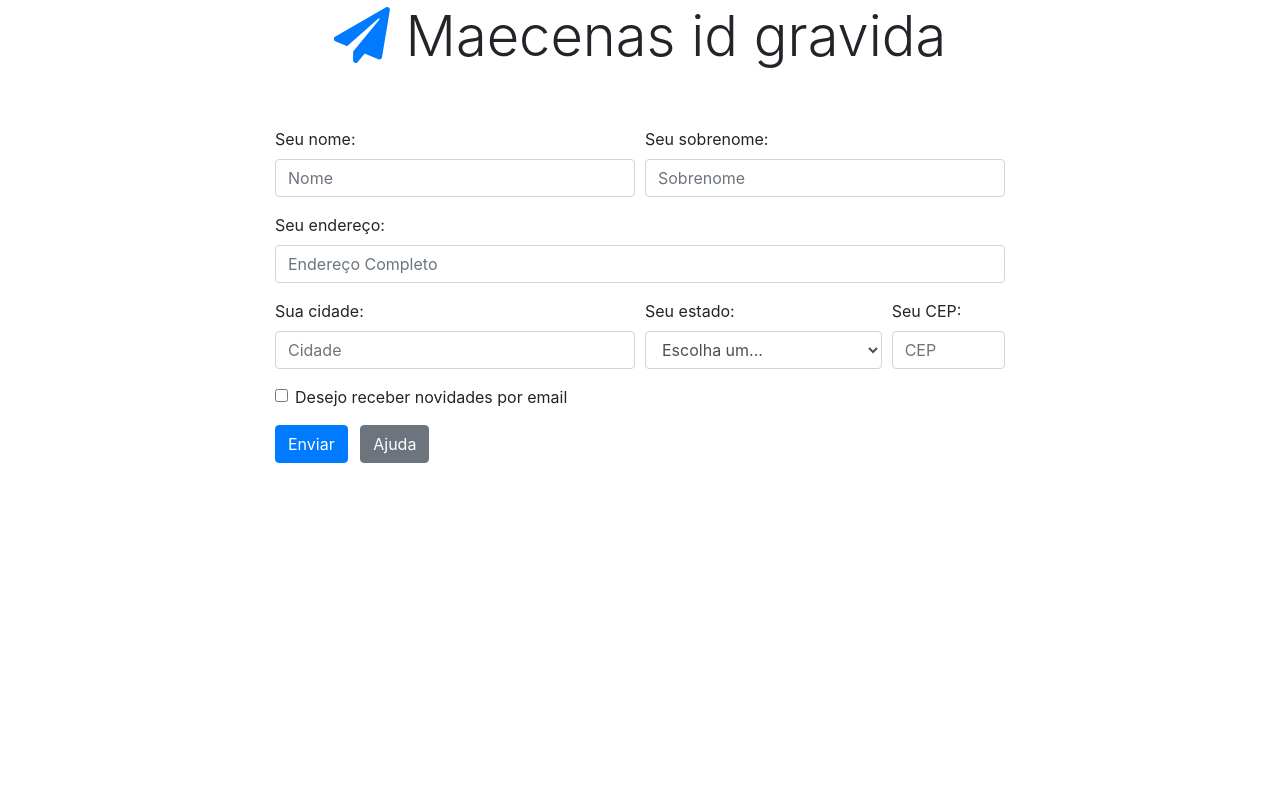
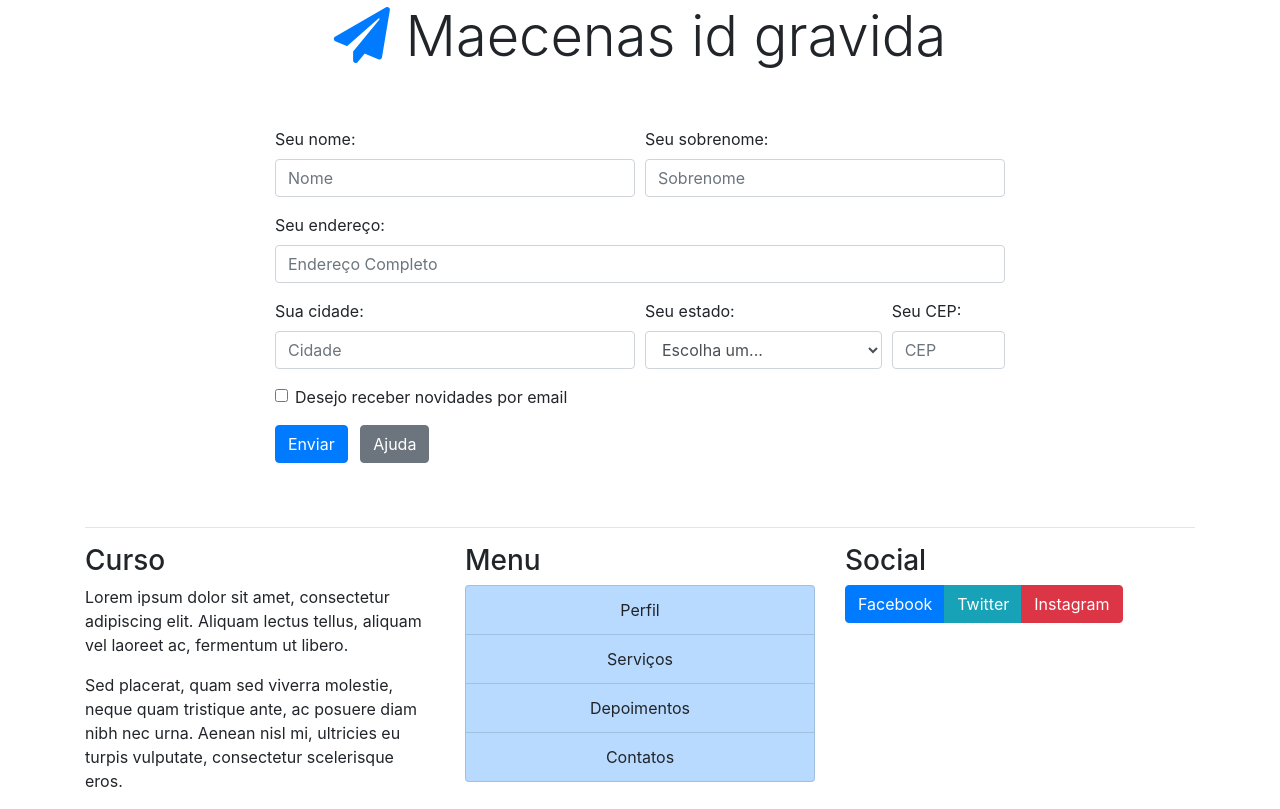
Before and after one commit to daniel-SM/curso-bootstrap-youtube, a plain HTML site: page index.html in a window 1280 px wide. Shown: the part 2518-3327 px from the top of the page. Before the commit the page ends 3029 px from the top, so only its background shows below. Drawn offline with nearby package versions, Linux system fonts and the light colour scheme.

Commit message:
List Group e Button Group Incompleto

```diff
--- a/index.html
+++ b/index.html
@@ -426,7 +426,7 @@
                         <div class="form-group col-12">
                             <div class="form-check">
                                 <label class="form-check-label">
-                                        <input class="form-check-input" type="checkbox"> Desejo receber novidades por email
+                                    <input class="form-check-input" type="checkbox"> Desejo receber novidades por email
                                 </label>
                             </div>
                         </div>
@@ -436,17 +436,47 @@
                         <div class="col-12">
                             <button type="submit" class="btn btn-primary">Enviar</button>
 
-                            <a class="btn btn-secondary ml-2" tabindex="0" role="button"
-                            data-toggle="popover"
-                            data-placement="right"
-                            data-trigger="focus"
-                            title="Maecenas felis massa"
-                            data-content="Sed porta, enim non hendrerit fermentum, elit purus cursus elit, non lacinia tortor nisi vel mi. Donec finibus nibh eu nulla ultrices bibendum.">
+                            <a class="btn btn-secondary ml-2" tabindex="0" role="button" data-toggle="popover"
+                                data-placement="right" data-trigger="focus" title="Maecenas felis massa"
+                                data-content="Sed porta, enim non hendrerit fermentum, elit purus cursus elit, non lacinia tortor nisi vel mi. Donec finibus nibh eu nulla ultrices bibendum.">
                                 Ajuda
                             </a>
                         </div>
                     </div>
                 </form>
+            </div>
+        </div>
+
+        <div class="row">
+            <div class="col-12">
+                <hr>
+            </div>
+
+            <div class="col-4">
+                <h3>Curso</h3>
+
+                <p>Lorem ipsum dolor sit amet, consectetur adipiscing elit. Aliquam lectus tellus, aliquam vel laoreet ac, fermentum ut libero.</p>
+                <p>Sed placerat, quam sed viverra molestie, neque quam tristique ante, ac posuere diam nibh nec urna. Aenean nisl mi, ultricies eu turpis vulputate, consectetur scelerisque eros.</p>
+            </div>
+
+            <div class="col-4">
+                <h3>Menu</h3>
+                <div class="list-group text-center">
+                    <a class="list-group-item list-group-item-action list-group-item-primary">Perfil</a>
+                    <a class="list-group-item list-group-item-action list-group-item-primary">Serviços</a>
+                    <a class="list-group-item list-group-item-action list-group-item-primary">Depoimentos</a>
+                    <a class="list-group-item list-group-item-action list-group-item-primary">Contatos</a>
+                </div>
+            </div>
+
+            <div class="col-4">
+                <h3>Social</h3>
+
+                <div class="btn-group" role="group">
+                    <a href="#" class="btn btn-primary">Facebook</a>
+                    <a href="#" class="btn btn-info">Twitter</a>
+                    <a href="#" class="btn btn-danger">Instagram</a>
+                </div>
             </div>
         </div>
     </div>
```
